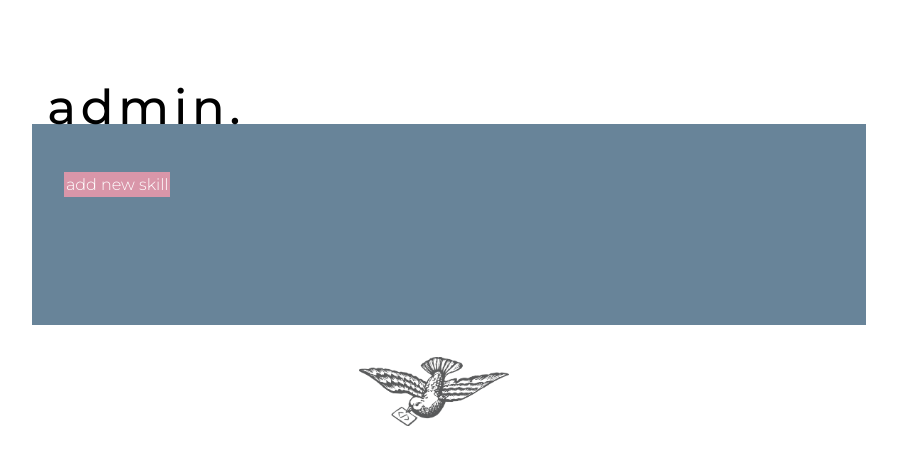
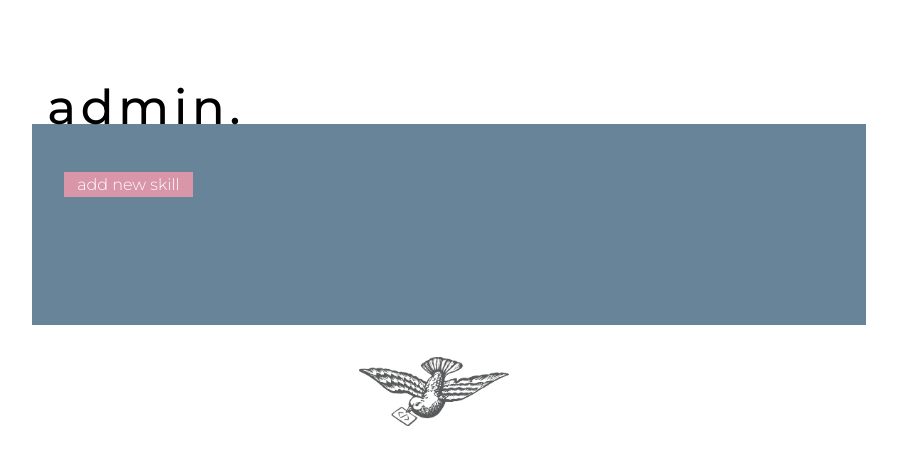
Before and after one commit to GarySimons/Gary_Simons, a Flask app: page /admin in a window 1280 px wide. Shown: the part 75-532 px from the top of the page, without its empty margins (191-1088 px from the left). Run offline with Flask 2, Linux system fonts and the light colour scheme; data that the repository does not hold is empty; some libraries are stand-ins or nearby versions.

Commit message:
Styling grids on Admin

```diff
--- a/templates/admin.html
+++ b/templates/admin.html
@@ -1,26 +1,21 @@
 {% extends "base.html" %}
 {% block content %}
 
-<div class="container-fluid">
+<div class="container-fluid justify-content-center">
     <div class="row justify-content-center">
         <h3 class="col-sm-8 col-md-8 sectionhead">admin.</h3>
     </div>
 
     <div class="row justify-content-center">
-        <div class="col-sm-8 col-md-8 col-lg-8 adminbox">
+        <div class="col-sm-12 col-md-8 adminbox">
             {% for skills in skills %}
-                <div class="row col-12">
-                <a type="button" href="{{url_for('edit_skill', skill_id=skills._id)}}" class="btneditskill col-sm-4 col-md-2">edit</a>
-                <a type="button" href="{{url_for('delete_skill', skill_id=skills._id)}}" class="btndeleteskill col-sm-4 col-md-2">delete</a>
-                <p class="listtext col-sm-10 col-md-6 ">skill: {{skills.skill}} - level: {{skills.level}}%</p>
-            </div>
+                <a type="button" href="{{url_for('edit_skill', skill_id=skills._id)}}" class="btneditskill col-sm-2 col-md-2">edit</a>
+                <a type="button" href="{{url_for('delete_skill', skill_id=skills._id)}}" class="btndeleteskill col-sm-2 col-md-2">delete</a>
+                <p class="adminlisttext col-sm-6 col-md-6 ">skill: {{skills.skill}} - level: {{skills.level}}%</p>
 
             {% endfor %}
-            <div class="row col-12">
-            <div class="row col-sm-10 col-md-4">
-                <a type="button" href="{{ url_for('add_skill') }}" class="btnaddskill">  add new skill</a>
-            </div>
-            </div>
+
+                <a type="button" href="{{ url_for('add_skill') }}" class="btnaddskill col-sm-5 col-md-2">  add new skill</a>
     </div>
     </div>
 
--- a/templates/home.html
+++ b/templates/home.html
@@ -1,7 +1,7 @@
 {% extends "base.html" %}
 {% block content %}
 
-<div class="row" id="home">
+<div class="row justify-content-center" id="home">
       <div class="col-12">
         <div class="row justify-content-center">
         <h1 id="name"> GARY SIMONS</h1>
```
Also changed, not shown: static/css/style.css (+10 -1 lines).
